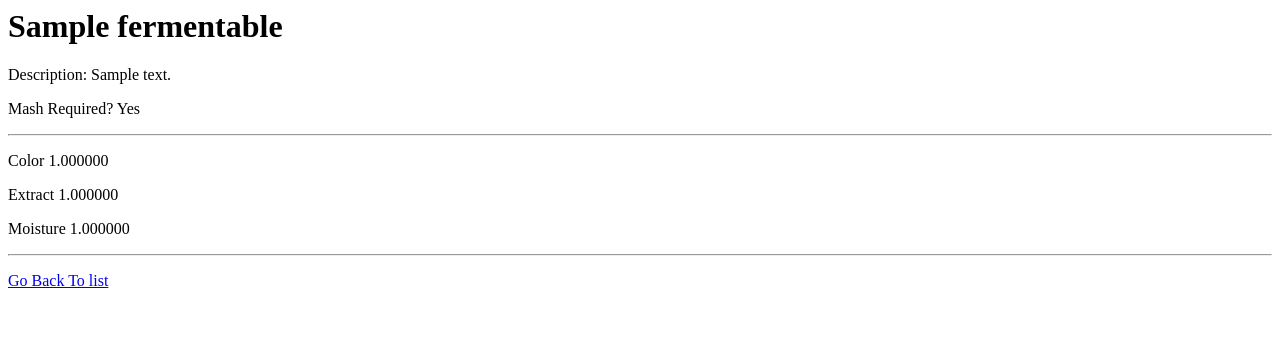
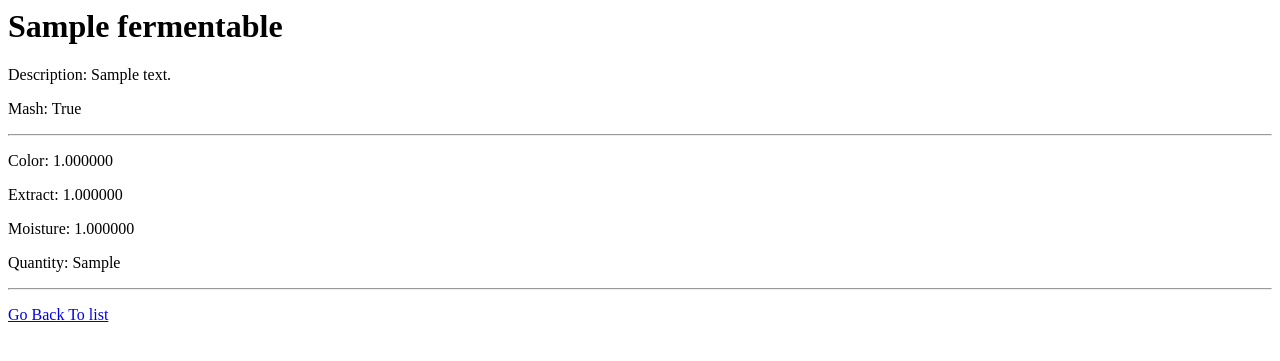
Before and after one commit to MidasJade/beer_sample, a Django app: page /beer/fermentable/detail/1/ in a window 1280 px wide. Shown: the top 361 px of the page. Run offline with Django 3.2, Linux system fonts and the light colour scheme; tables that the repository leaves empty hold one stand-in row (values such as "Sample post").

Commit message:
forgot detail view

```diff
--- a/beer/templates/fermentable_detail.html
+++ b/beer/templates/fermentable_detail.html
@@ -1,17 +1,14 @@
 
 {% block content %}
-<div class="container">
+<div>
   <h1>{{ object.name}}</h1>
-  <p><span class="badge badge-info">Description:</span> {{ object.description }}</p>
-  {% if object.mash_required %}
-  <p><span class="badge badge-info">Mash Required?</span> Yes</p>
-  {% else %}
-  <p><span class="badge badge-info">Mash Required?</span> No</p>
-  {% endif %}
+  <p>Description: {{ object.description }}</p>
+  <p>Mash: {{ object.mash_required }}</p>
   <hr>
-  <p><span class="badge badge-info">Color</span> {{ object.color }}</p>
-  <p><span class="badge badge-info">Extract</span> {{ object.extract }}</p>
-  <p><span class="badge badge-info">Moisture</span> {{ object.moisture }}</p>
+  <p>Color: {{ object.color }}</p>
+  <p>Extract: {{ object.extract }}</p>
+  <p>Moisture: {{ object.moisture }}</p>
+  <p>Quantity: {{ object.quantity }}</p>
   <hr>
   <p><a href="{% url 'inventory_fermentable_list' %}">Go Back To list</a></p>
 </div>
```
